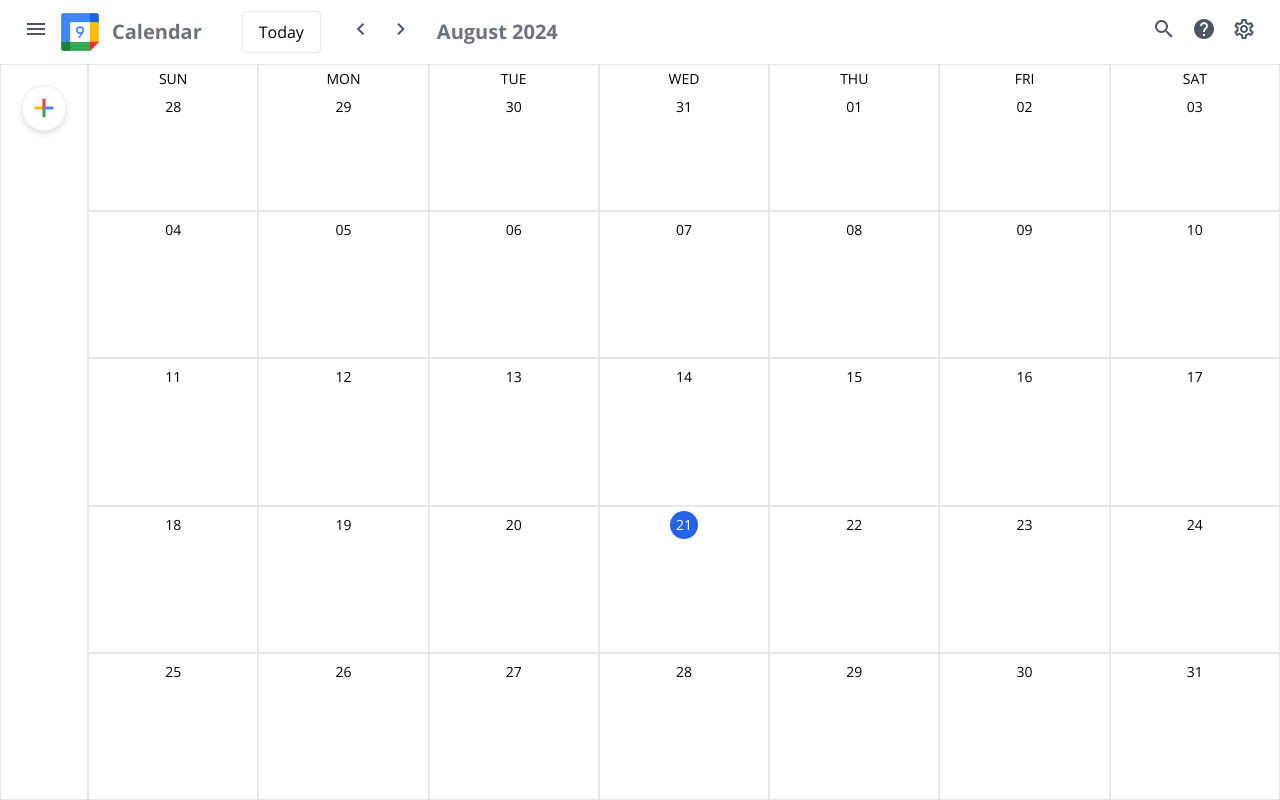
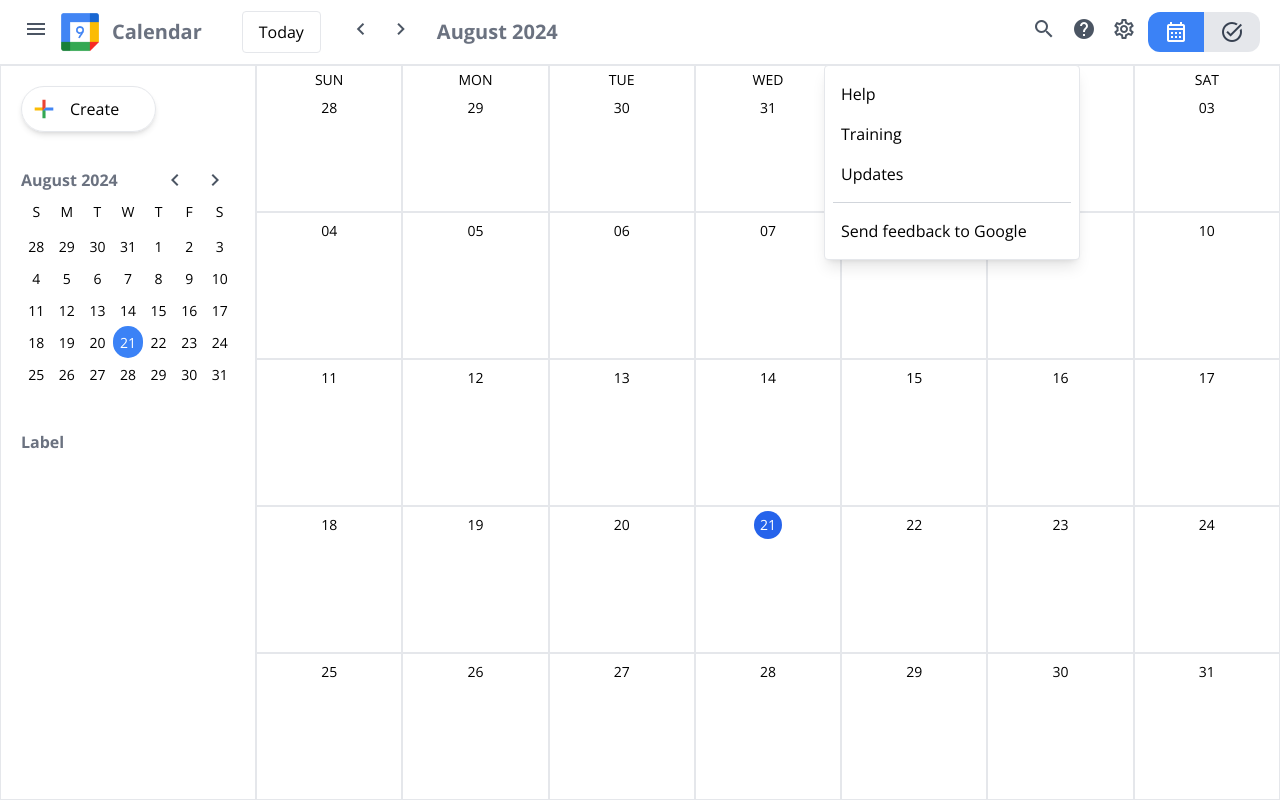
Before and after one commit to sarthakology/Google-calendar-clone-react, a React (Create React App) app: page / in a window 1280 px wide. Both pictures are taken after a click on the button "help". Built offline with nearby package versions, Linux system fonts and the light colour scheme.

Commit message:
“update”

```diff
--- a/src/App.js
+++ b/src/App.js
@@ -1,30 +1,10 @@
-import React, { useState, useContext, useEffect } from "react";
-import "./App.css";
-import { getMonth } from "./util";
-import CalendarHeader from "./components/CalendarHeader";
-import Sidebar from "./components/Sidebar";
-import Month from "./components/Month";
-import GlobalContext from "./context/GlobalContext";
-import EventModal from "./components/EventModal";
+import React from "react";
+import AppRoutes from "./routes/AppRoutes";
+
 function App() {
-  const [currenMonth, setCurrentMonth] = useState(getMonth());
-  const { monthIndex, showEventModal } = useContext(GlobalContext);
-
-  useEffect(() => {
-    setCurrentMonth(getMonth(monthIndex));
-  }, [monthIndex]);
-
   return (
     <React.Fragment>
-      {showEventModal && <EventModal />}
-
-      <div className="h-screen flex flex-col">
-        <CalendarHeader />
-        <div className="flex flex-1">
-          <Sidebar />
-          <Month month={currenMonth} />
-        </div>
-      </div>
+      <AppRoutes />
     </React.Fragment>
   );
 }
--- a/src/components/CalendarHeader.js
+++ b/src/components/CalendarHeader.js
@@ -1,10 +1,13 @@
 import dayjs from "dayjs";
-import React, { useContext } from "react";
+import React, { useContext, useState } from "react";
 import logo from "../assets/logo.png";
 import GlobalContext from "../context/GlobalContext";
 
 export default function CalendarHeader() {
-  const { monthIndex, setMonthIndex, showSidebar, setShowSidebar } = useContext(GlobalContext);
+  const { monthIndex, setMonthIndex, showSidebar, setShowSidebar,calendarEventToggle, setCalendarEventToggle } = useContext(GlobalContext);
+  const [helpDropdown, setHelpDropdown] = useState(false);
+  const [settingsDropdown, setSettingsDropdown] = useState(false);
+
 
   function handlePrevMonth() {
     setMonthIndex(monthIndex - 1);
@@ -21,11 +24,23 @@ export default function CalendarHeader() {
   }
 
   function handleSidebar() {
-    setShowSidebar(showSidebar ? false : true);
+    setShowSidebar(!showSidebar);
   }
 
+  function toggleHelpDropdown() {
+    setHelpDropdown(!helpDropdown);
+    setSettingsDropdown(false); // Close settings dropdown if open
+  }
+
+  function toggleSettingsDropdown() {
+    setSettingsDropdown(!settingsDropdown);
+    setHelpDropdown(false); // Close help dropdown if open
+  }
+
+
+
   return (
-    <header className="px-4 py-2 flex items-center">
+    <header className="px-4 py-2 flex items-center border-b">
       <button onClick={handleSidebar}>
         <span className="material-icons-outlined cursor-pointer text-gray-600 mx-2">
           menu
@@ -50,24 +65,78 @@ export default function CalendarHeader() {
         {dayjs(new Date(dayjs().year(), monthIndex)).format("MMMM YYYY")}
       </h2>
 
-
-      <div className="ml-auto flex">
-        <button onClick={handleSidebar}>
+      {/* Wrap last 3 buttons in a div and push them to the right */}
+      <div className="ml-auto flex relative">
+        <button>
           <span className="material-icons-outlined cursor-pointer text-gray-600 mx-2">
             search
           </span>
         </button>
-        <button onClick={handleSidebar}>
+        <button onClick={toggleHelpDropdown}>
           <span className="material-icons-outlined cursor-pointer text-gray-600 mx-2">
             help
           </span>
         </button>
-        <button onClick={handleSidebar}>
+        <button onClick={toggleSettingsDropdown}>
           <span className="material-icons-outlined cursor-pointer text-gray-600 mx-2">
             settings
           </span>
         </button>
+
+        {/* Help Dropdown */}
+        {helpDropdown && (
+          <div className="absolute right-16 top-12 bg-white border rounded shadow-lg p-2 w-64">
+            <ul>
+              <li className="p-2 hover:bg-gray-100 cursor-pointer">Help</li>
+              <li className="p-2 hover:bg-gray-100 cursor-pointer">Training</li>
+              <li className="p-2 hover:bg-gray-100 cursor-pointer">Updates</li>
+              <li><hr className="border-t border-gray-300 my-2" /></li>
+              <li className="p-2 hover:bg-gray-100 cursor-pointer">Send feedback to Google</li>
+            </ul>
+          </div>
+        )}
+
+        {/* Settings Dropdown */}
+        {settingsDropdown && (
+          <div className="absolute right-16 top-12 bg-white border rounded shadow-lg p-2 w-64">
+            <ul>
+              <li className="p-2 hover:bg-gray-100 cursor-pointer">Settings</li>
+              <li className="p-2 hover:bg-gray-100 cursor-pointer">Trash</li>
+              <li><hr className="border-t border-gray-300 my-2" /></li>
+              <li className="p-2 hover:bg-gray-100 cursor-pointer">Density and color</li>
+              <li><hr className="border-t border-gray-300 my-2" /></li>
+              <li className="p-2 hover:bg-gray-100 cursor-pointer">Get add-ons</li>
+            </ul>
+          </div>
+        )}
       </div>
+
+      {/* Calendar toggle switch */}
+      <div className=" flex p-1 relative items-center w-30">
+        <div className="w-full flex justify-center">
+          <button
+          onClick={()=> setCalendarEventToggle(true)}
+          className={`${calendarEventToggle?"bg-blue-500 text-white":"bg-gray-200 text-gray-700 hover:bg-gray-300"} h-10 py-2 px-4  rounded-l-xl w-full`}
+
+          >
+            <span className="material-icons-outlined cursor-pointer">
+              calendar_month
+            </span>
+          </button>
+        </div>
+        <div
+        className="w-full flex justify-center">
+          <button
+          className={`${calendarEventToggle?"bg-gray-200 text-gray-700 hover:bg-gray-300":"bg-blue-500 text-white"} h-10 py-2 px-4 rounded-r-xl w-full`}
+          onClick={()=> setCalendarEventToggle(false)}
+          >
+            <span className="material-icons-outlined cursor-pointer">
+              task_alt
+            </span>
+          </button>
+        </div>
+      </div>
+
     </header>
   );
 }
--- /dev/null
+++ b/src/components/EventsPage.js
@@ -0,0 +1,69 @@
+import React, { useContext } from "react";
+import GlobalContext from "../context/GlobalContext";
+
+export default function EventsPage() {
+  const { savedEvents } = useContext(GlobalContext);
+
+  // Helper function to dynamically set the color of the label
+  const getLabelColorClass = (label) => {
+    const labelColors = {
+      indigo: "bg-indigo-500 text-white",
+      gray: "bg-gray-500 text-white",
+      green: "bg-green-500 text-white",
+      blue: "bg-blue-500 text-white",
+      red: "bg-red-500 text-white",
+      purple: "bg-purple-500 text-white",
+    };
+    return labelColors[label] || "bg-gray-300 text-white"; // Default color if label doesn't match
+  };
+
+  return (
+    <div className="min-h-screen flex flex-col items-center py-10 px-5">
+      <h1 className="text-4xl font-bold text-gray-800 mb-10">Events</h1>
+      {savedEvents.length > 0 ? (
+        <div className="w-full max-w-4xl">
+          <table className="min-w-full bg-white shadow-md rounded-lg overflow-hidden">
+            <thead className="bg-gray-50">
+              <tr>
+                <th className="px-6 py-3 border-b-2 border-gray-300 text-left text-gray-600 font-semibold">
+                  Title
+                </th>
+                <th className="px-6 py-3 border-b-2 border-gray-300 text-left text-gray-600 font-semibold">
+                  Description
+                </th>
+                <th className="px-6 py-3 border-b-2 border-gray-300 text-left text-gray-600 font-semibold">
+                  Label
+                </th>
+                <th className="px-6 py-3 border-b-2 border-gray-300 text-left text-gray-600 font-semibold">
+                  Day
+                </th>
+              </tr>
+            </thead>
+            <tbody>
+              {savedEvents.map((event) => (
+                <tr key={event.id} className="hover:bg-gray-100">
+                  <td className="px-6 py-4 border-b border-gray-300">
+                    <h2 className="text-lg font-semibold text-gray-800">{event.title}</h2>
+                  </td>
+                  <td className="px-6 py-4 border-b border-gray-300 text-gray-700">
+                    {event.description}
+                  </td>
+                  <td className="px-6 py-4 border-b border-gray-300">
+                    <span className={`px-3 py-1 rounded-full text-sm font-semibold ${getLabelColorClass(event.label)}`}>
+                      {event.label}
+                    </span>
+                  </td>
+                  <td className="px-6 py-4 border-b border-gray-300 text-gray-500">
+                    {new Date(event.day).toLocaleDateString()}
+                  </td>
+                </tr>
+              ))}
+            </tbody>
+          </table>
+        </div>
+      ) : (
+        <p className="text-xl text-gray-700">No events available</p>
+      )}
+    </div>
+  );
+}
--- a/src/context/ContextWrapper.js
+++ b/src/context/ContextWrapper.js
@@ -40,6 +40,7 @@ export default function ContextWrapper(props) {
     initEvents
   );
   const [showSidebar, setShowSidebar] = useState(true);
+  const [calendarEventToggle, setCalendarEventToggle] = useState(true); // true calendar false event
 
   const filteredEvents = useMemo(() => {
     return savedEvents.filter((evt) =>
@@ -108,7 +109,9 @@ export default function ContextWrapper(props) {
         updateLabel,
         filteredEvents,
         showSidebar,
-        setShowSidebar
+        setShowSidebar,
+        calendarEventToggle,
+        setCalendarEventToggle
       }}
     >
       {props.children}
--- /dev/null
+++ b/src/routes/AppRoutes.js
@@ -0,0 +1,36 @@
+import React, { useState, useEffect, useContext } from "react";
+import CalendarHeader from "../components/CalendarHeader";
+import Sidebar from "../components/Sidebar";
+import Month from "../components/Month";
+import EventModal from "../components/EventModal";
+import EventsPage from "../components/EventsPage";
+import GlobalContext from "../context/GlobalContext";
+import { getMonth } from "../util";
+
+const AppRoutes = () => {
+  const { monthIndex, showEventModal, calendarEventToggle } = useContext(GlobalContext);
+  const [currenMonth, setCurrentMonth] = useState(getMonth());
+
+  useEffect(() => {
+    setCurrentMonth(getMonth(monthIndex));
+  }, [monthIndex]);
+
+  return (
+    <>
+      {showEventModal && <EventModal />}
+      <div className="h-screen flex flex-col">
+        <CalendarHeader />
+          {calendarEventToggle ? (
+        <div className="flex flex-1">
+              <Sidebar />
+              <Month month={currenMonth} />
+              </div>
+          ) : (
+            <EventsPage />
+          )}
+      </div>
+    </>
+  );
+};
+
+export default AppRoutes;
```
Also changed, not shown: src/index.js (+8 -4 lines).
